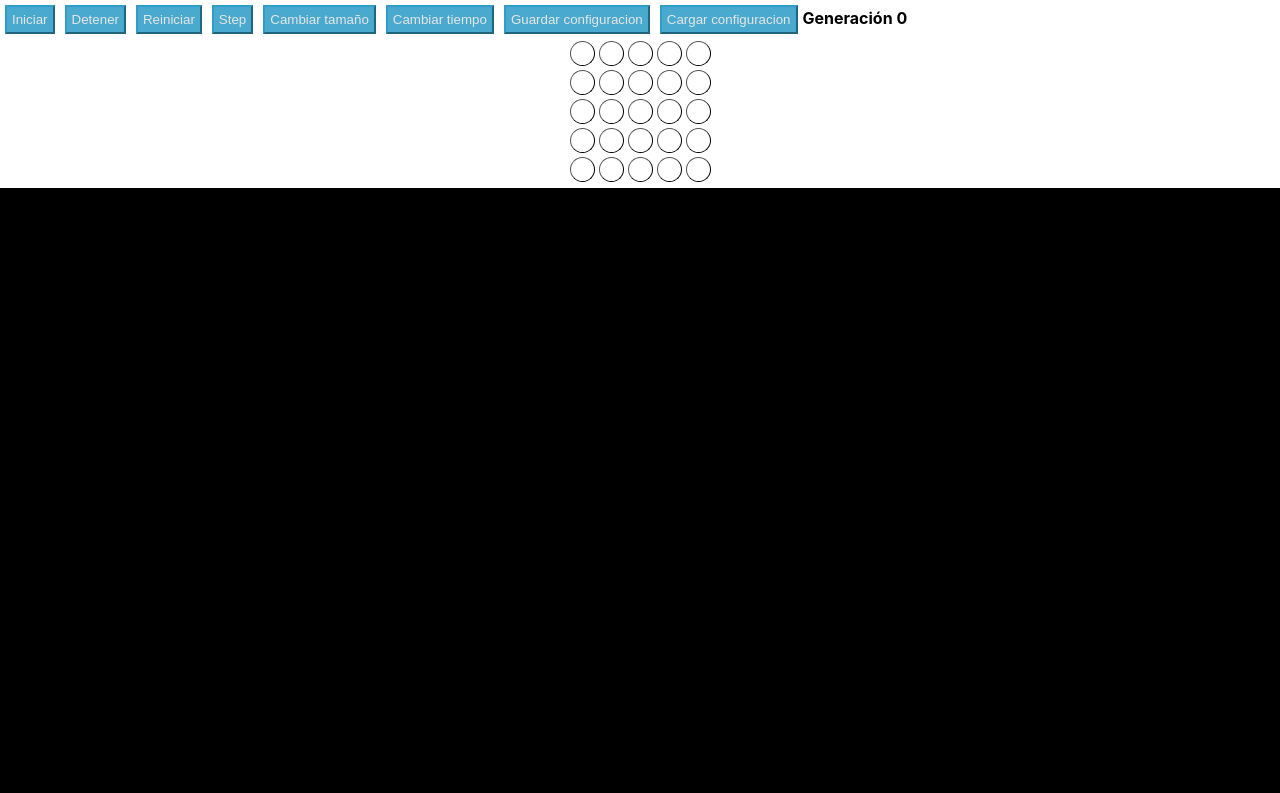
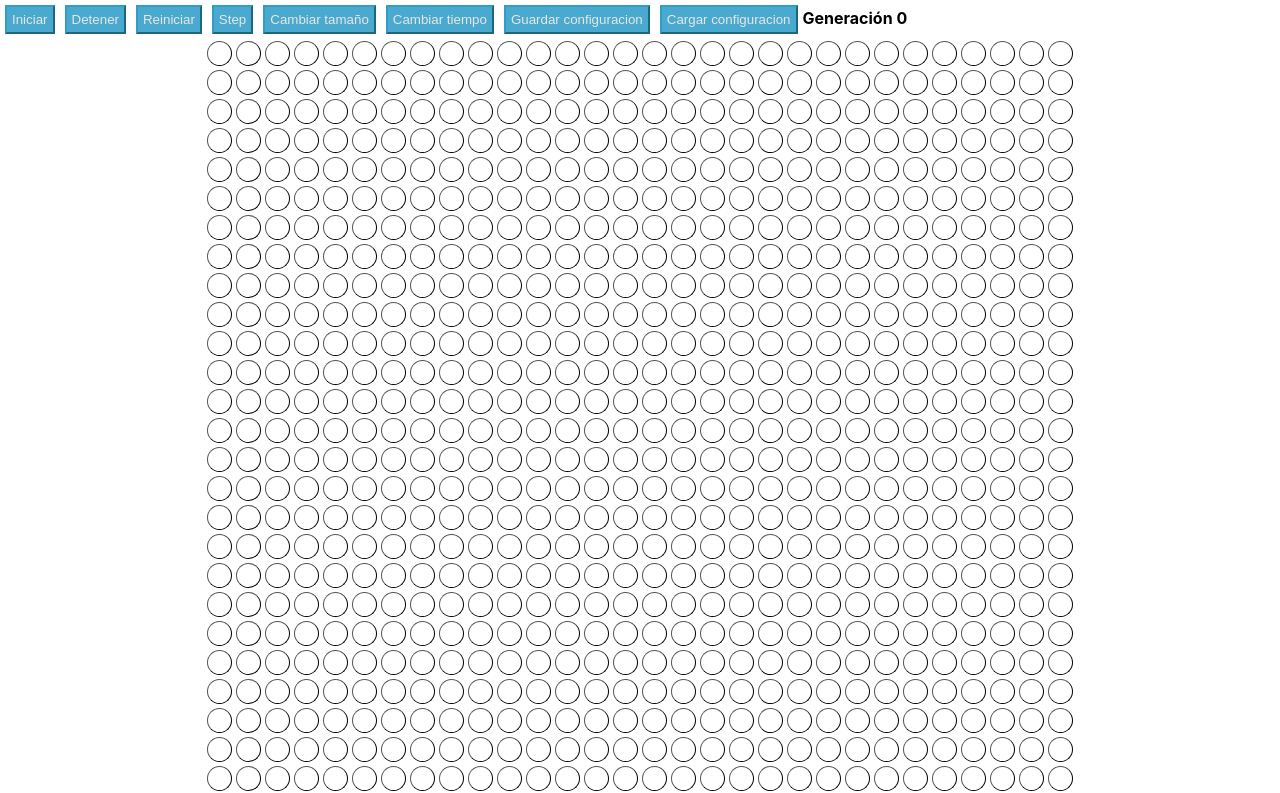
Before and after one commit to Kromag1995/TestWeShipp, a React (Create React App) app: page / in a window 1280 px wide. Shown: the top 793 px of the page. Built offline with nearby package versions, Linux system fonts and the light colour scheme.

Commit message:
minor fixes

```diff
--- a/src/App.js
+++ b/src/App.js
@@ -13,7 +13,7 @@ import MenuConfig from './components/MenuConfig';
 
 function generateMatrix(width,heigth){
   //return a new multidimensional array of dimension heigth*width with false in its elements
-  return Array(width).fill(Array(heigth).fill(false)).slice().map((arr)=> {return arr.slice()})
+  return Array(heigth).fill(Array(width).fill(false)).slice().map((arr)=> {return arr.slice()})
 }
 
 function matrixToString(arr){
@@ -43,11 +43,11 @@ class App extends React.Component {
   constructor(props) {
     super(props);
     this.state = {
-      heigth: 5,
-      width: 5,
-      menuheigth:5,
-      menuwidth:5,
-      board: generateMatrix(5,5),
+      heigth: 50,
+      width: 30,
+      menuheigth:50,
+      menuwidth:30,
+      board: generateMatrix(30,50),
       generation:0,
       run:false,
       time:300,
@@ -96,9 +96,8 @@ class App extends React.Component {
 
   //Configuraciones Predeterminadas
   diagPrinc(){
-    var newBoard = generateMatrix(this.state.width,this.state.heigth)
-    const min = Math.min(this.state.width,this.state.heigth)
-    for (var i=0;i<min;i++){
+    var newBoard = generateMatrix(10,10)
+    for (var i=0;i<10;i++){
       newBoard[i][i] = true
     }
     newBoard[0][1] = true
@@ -108,10 +107,9 @@ class App extends React.Component {
   }
 
   vertPrinc(){
-    var newBoard = generateMatrix(this.state.width,this.state.heigth)
-    const mid = Math.round(this.state.width/2)-1
-    for (var i=0;i<this.state.heigth;i++){
-      newBoard[i][mid] = true
+    var newBoard = generateMatrix(10,10)
+    for (var i=0;i<10;i++){
+      newBoard[i][4] = true
     }
     this.setState({
       board : newBoard.map((arr)=> {return arr.slice()})
@@ -124,7 +122,7 @@ class App extends React.Component {
       newBoard[i][i] = true
     }
     for (i=0;i<10;i++){
-      newBoard[i][5] = true
+      newBoard[i][4] = true
     }
     this.setState({
       width : 10,
@@ -140,7 +138,6 @@ class App extends React.Component {
     newBoard[6][5] = true
     newBoard[5][4] = true
     newBoard[5][6] = true
-    console.log(newBoard)
     this.setState({
       width : 10,
       heigth : 10,
@@ -160,7 +157,6 @@ class App extends React.Component {
     }
     switch(this.state.loadconfigfrompred){
       case 'Flor':
-        console.log("Flor")
         this.flower()
         break
       case 'Diagonal': this.diagPrinc()
```
Also changed, not shown: 2 other files (tests, documents, lock files or other folders).
